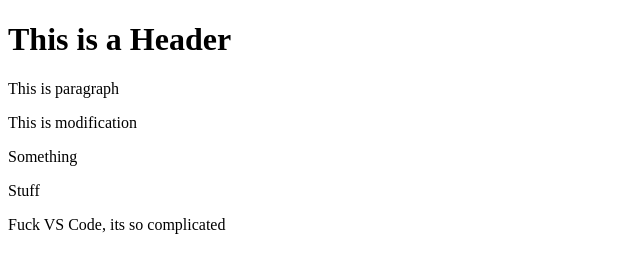
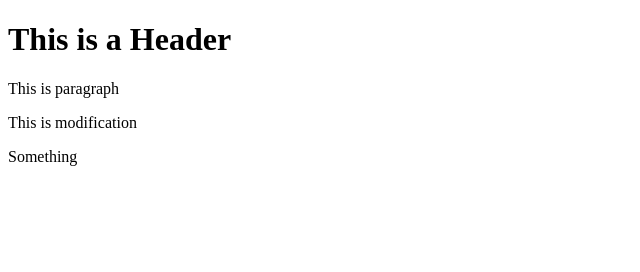
Before and after one commit to Heazdra/git-test, a plain HTML site: page index.html in a window 1280 px wide. Shown: the whole page, without its empty margins (0-640 px from the left). Drawn offline with Linux system fonts and the light colour scheme.

Commit message:
Reverting to previous commit

```diff
--- a/index.html
+++ b/index.html
@@ -7,7 +7,5 @@
         <p> This is paragraph</p>
         <p> This is modification </p>
         <p> Something </p>
-        <p> Stuff </p>
-        <p> Fuck VS Code, its so complicated </p>
     </body>
 </html>
```
